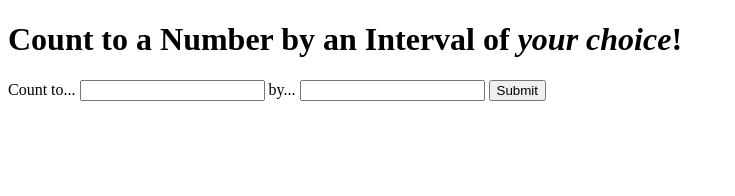
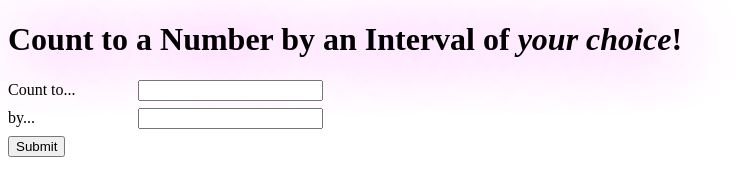
Before and after one commit to SamiAljamal/count-to-X-by-Y, a plain HTML site: page index.html in a window 1280 px wide. Shown: the whole page, without its empty margins (0-735 px from the left). Drawn offline with nearby package versions, Linux system fonts and the light colour scheme.

Commit message:
add kewl CSS

```diff
--- a/css/style.css
+++ b/css/style.css
@@ -1,5 +1,19 @@
+h1 {
+  text-shadow: 3px 3px 67px #f40be2;
+}
+
 .hidden {
   display: none;
+}
+
+#counter div {
+  display: block;
+  margin-bottom: 7px;
+}
+
+label {
+display: inline-block;
+width: 10%;
 }
 
 ul {
@@ -11,4 +25,7 @@ li {
   display: inline-block;
   float: left;
   border: 1px solid #000;
+  margin: 3px;
+  padding: 2px;
+  box-shadow: 2px 2px 5px #000;
 }
--- a/index.html
+++ b/index.html
@@ -10,10 +10,14 @@
   <body>
     <h1>Count to a Number by an Interval of <em>your choice</em>!</h1>
     <form id="counter">
+    <div>
       <label for="numberMax">Count to...</label>
       <input type="text" id="numberMax" />
+    </div>
+    <div>
       <label for="interval">by...</label>
       <input type="text" id="interval" />
+    </div>
       <input type="submit" id="submit">
     </form>
     <h3 class="hidden">Counting...</h3>
```
